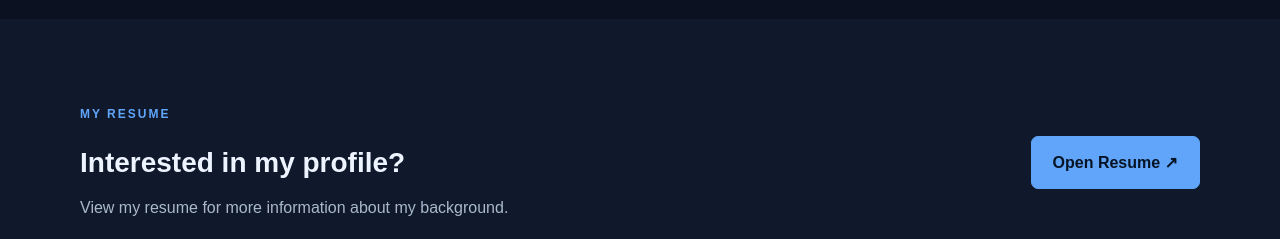
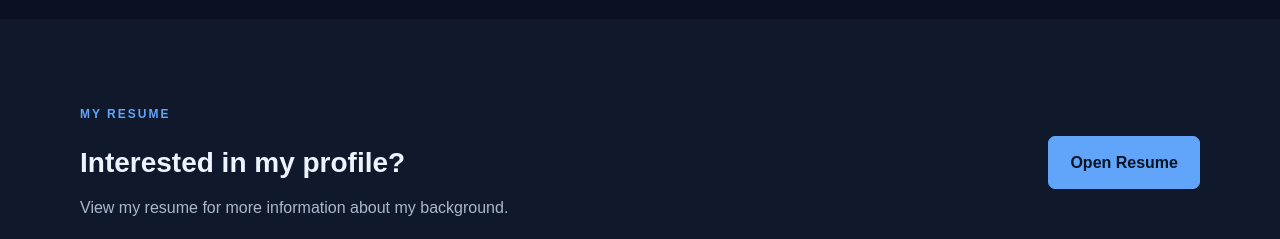
Before and after one commit to tusharadlinge11/PersonalPortfolio, a plain HTML site: page index.html in a window 1280 px wide. Shown: the part 3540-3779 px from the top of the page. Drawn offline with Linux system fonts and the light colour scheme.

Commit message:
Update index.html

```diff
--- a/index.html
+++ b/index.html
@@ -289,8 +289,10 @@
                 <h2>Interested in my profile?</h2>
                 <p>View my resume for more information about my background.</p>
             </div>
-            <a href="assets/resume.pdf" target="_blank"
-               rel="noopener" class="btn">Open Resume ↗</a>
+
+                <a href="Resume.pdf" target="_blank"
+                rel="noopener" class="btn">Open Resume</a>
+
         </div>
     </section>
 
```
